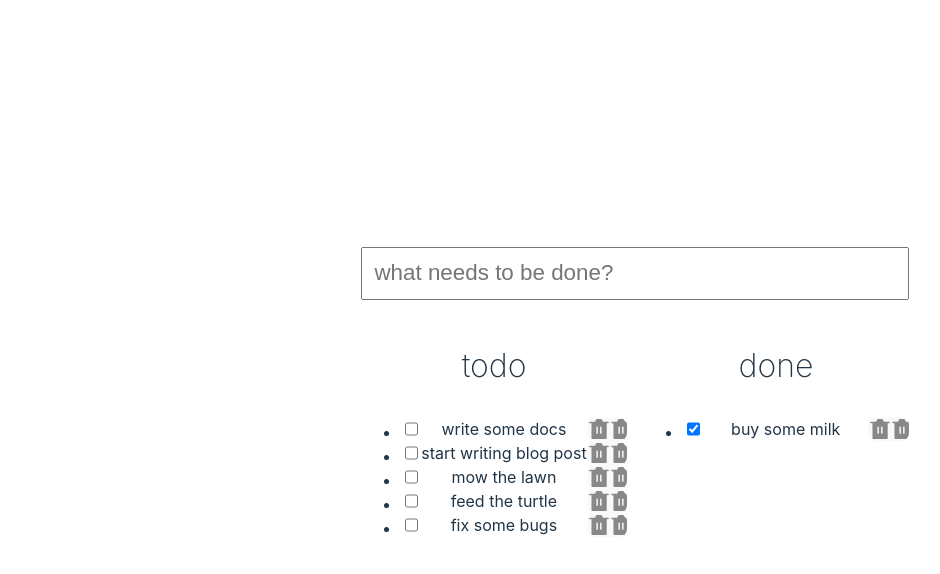
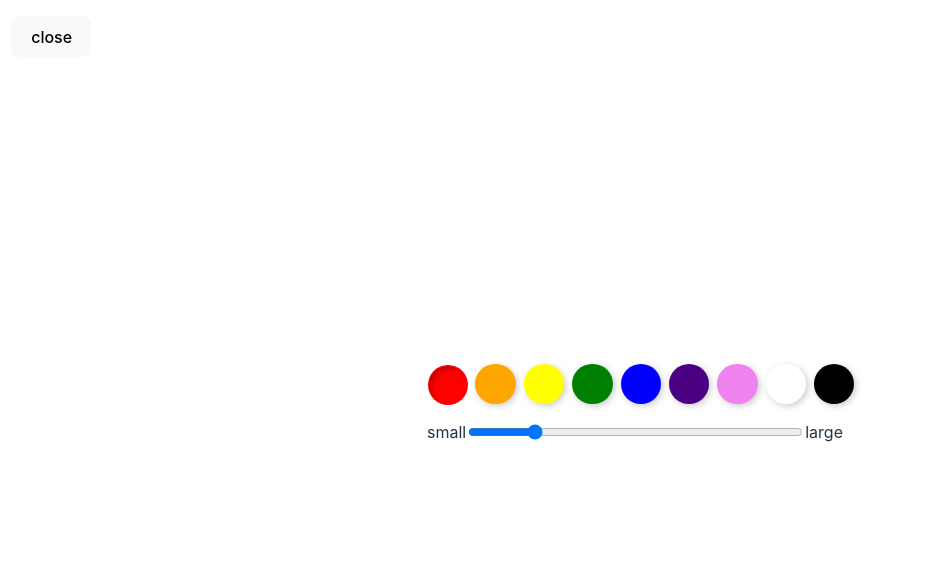
Before and after one commit to akashsoni01/svelte4_poc, a Svelte app in the folder my-svelte-project/: page / in a window 1280 px wide. Shown: the top 574 px of the page, without its empty margins (5-945 px from the left). Built offline with nearby package versions, Linux system fonts and the light colour scheme.

Commit message:
actions - use: directive

```diff
--- a/my-svelte-project/src/App.svelte
+++ b/my-svelte-project/src/App.svelte
@@ -1,57 +1,138 @@
 <script>
-  import { createTodoStore } from "./todos.js";
-  import TodoList from "./TodoList.svelte";
+  import Canvas from "./Canvas.svelte";
+  import { trapFocus } from "./actions.js";
 
-  const todos = createTodoStore([
-    { done: false, description: "write some docs" },
-    { done: false, description: "start writing blog post" },
-    { done: true, description: "buy some milk" },
-    { done: false, description: "mow the lawn" },
-    { done: false, description: "feed the turtle" },
-    { done: false, description: "fix some bugs" },
-  ]);
+  const colors = [
+    "red",
+    "orange",
+    "yellow",
+    "green",
+    "blue",
+    "indigo",
+    "violet",
+    "white",
+    "black",
+  ];
+  let selected = colors[0];
+  let size = 10;
+
+  let showMenu = true;
 </script>
 
-<div class="board">
-  <input
-    placeholder="what needs to be done?"
-    on:keydown={(e) => {
-      if (e.key === "Enter") {
-        todos.add(e.currentTarget.value);
-        e.currentTarget.value = "";
-      }
-    }}
-  />
+<div class="container">
+  <Canvas color={selected} {size} />
 
-  <div class="todo">
-    <h2>todo</h2>
-    <TodoList store={todos} done={false} />
-  </div>
+  {#if showMenu}
+    <div
+      class="modal-background"
+      on:click|self={() => (showMenu = false)}
+      on:keydown={(e) => {
+        if (e.key === "Escape") showMenu = false;
+      }}
+    >
+      <div class="menu">
+        <div class="colors">
+          {#each colors as color}
+            <button
+              class="color"
+              aria-label={color}
+              aria-current={selected === color}
+              style="--color: {color}"
+              on:click={() => {
+                selected = color;
+              }}
+            />
+          {/each}
+        </div>
 
-  <div class="done">
-    <h2>done</h2>
-    <TodoList store={todos} done={true} />
+        <label>
+          small
+          <input type="range" bind:value={size} min="1" max="50" />
+          large
+        </label>
+      </div>
+    </div>
+  {/if}
+
+  <div class="controls">
+    <button class="show-menu" on:click={() => (showMenu = !showMenu)}>
+      {showMenu ? "close" : "menu"}
+    </button>
   </div>
 </div>
 
 <style>
-  .board {
-    display: grid;
-    grid-template-columns: 1fr 1fr;
-    grid-column-gap: 1em;
-    max-width: 36em;
-    margin: 0 auto;
+  .container {
+    position: fixed;
+    left: 0;
+    top: 0;
+    width: 100%;
+    height: 100%;
   }
 
-  .board > input {
-    font-size: 1.4em;
-    grid-column: 1/3;
-    padding: 0.5em;
-    margin: 0 0 1rem 0;
+  .controls {
+    position: absolute;
+    left: 0;
+    top: 0;
+    padding: 1em;
   }
 
-  h2 {
-    font-size: 2em;
-    font-weight: 200;
+  .show-menu {
+    width: 5em;
+  }
+
+  .modal-background {
+    position: fixed;
+    display: flex;
+    justify-content: center;
+    align-items: center;
+    left: 0;
+    top: 0;
+    width: 100%;
+    height: 100%;
+    backdrop-filter: blur(20px);
+  }
+
+  .menu {
+    position: relative;
+    background: var(--bg-2);
+    width: calc(100% - 2em);
+    max-width: 28em;
+    padding: 1em 1em 0.5em 1em;
+    border-radius: 1em;
+    box-sizing: border-box;
+    user-select: none;
+  }
+
+  .colors {
+    display: grid;
+    align-items: center;
+    grid-template-columns: repeat(9, 1fr);
+    grid-gap: 0.5em;
+  }
+
+  .color {
+    aspect-ratio: 1;
+    border-radius: 50%;
+    background: var(--color, #fff);
+    transform: none;
+    filter: drop-shadow(2px 2px 3px rgba(0, 0, 0, 0.2));
+    transition: all 0.1s;
+  }
+
+  .color[aria-current="true"] {
+    transform: translate(1px, 1px);
+    filter: none;
+    box-shadow: inset 3px 3px 4px rgba(0, 0, 0, 0.2);
+  }
+
+  .menu label {
+    display: flex;
+    width: 100%;
+    margin: 1em 0 0 0;
+  }
+
+  .menu input {
+    flex: 1;
   }
 </style>
--- /dev/null
+++ b/my-svelte-project/src/Canvas.svelte
@@ -0,0 +1,97 @@
+<script>
+    import { onMount } from "svelte";
+
+    export let color;
+    export let size;
+
+    let canvas;
+    let context;
+    let previous;
+
+    function get_coords(e) {
+        const { clientX, clientY } = e;
+        const { left, top } = canvas.getBoundingClientRect();
+        const x = clientX - left;
+        const y = clientY - top;
+        return { x, y };
+    }
+
+    onMount(() => {
+        context = canvas.getContext("2d");
+
+        function resize() {
+            canvas.width = window.innerWidth;
+            canvas.height = window.innerHeight;
+        }
+
+        window.addEventListener("resize", resize);
+        resize();
+
+        return () => {
+            window.removeEventListener("resize", resize);
+        };
+    });
+</script>
+
+<canvas
+    bind:this={canvas}
+    on:pointerdown={(e) => {
+        const coords = get_coords(e);
+        context.fillStyle = color;
+        context.beginPath();
+        context.arc(coords.x, coords.y, size / 2, 0, 2 * Math.PI);
+        context.fill();
+
+        previous = coords;
+    }}
+    on:pointerleave={() => {
+        previous = null;
+    }}
+    on:pointermove={(e) => {
+        const coords = get_coords(e);
+
+        if (e.buttons === 1) {
+            e.preventDefault();
+
+            context.strokeStyle = color;
+            context.lineWidth = size;
+            context.lineCap = "round";
+            context.beginPath();
+            context.moveTo(previous.x, previous.y);
+            context.lineTo(coords.x, coords.y);
+            context.stroke();
+        }
+
+        previous = coords;
+    }}
+/>
+
+{#if previous}
+    <div
+        class="preview"
+        style="--color: {color}; --size: {size}px; --x: {previous.x}px; --y: {previous.y}px"
+    />
+{/if}
+
+<style>
+    canvas {
+        position: absolute;
+        left: 0;
+        top: 0;
+        width: 100%;
+        height: 100%;
+    }
+
+    .preview {
+        position: absolute;
+        left: var(--x);
+        top: var(--y);
+        width: var(--size);
+        height: var(--size);
+        transform: translate(-50%, -50%);
+        background: var(--color);
+        border-radius: 50%;
+        opacity: 0.5;
+        pointer-events: none;
+    }
+</style>
--- /dev/null
+++ b/my-svelte-project/src/actions.js
@@ -0,0 +1,40 @@
+export function trapFocus(node) {
+    const previous = document.activeElement;
+
+    function focusable() {
+        return Array.from(node.querySelectorAll('button, [href], input, select, textarea, [tabindex]:not([tabindex="-1"])'));
+    }
+
+    function handleKeydown(event) {
+        if (event.key !== 'Tab') return;
+
+        const current = document.activeElement;
+
+        const elements = focusable();
+        const first = elements.at(0);
+        const last = elements.at(-1)
+
+        if (event.shiftKey && current === first) {
+            last.focus();
+            event.preventDefault();
+        }
+
+        if (!event.shiftKey && current === last) {
+            first.focus();
+            event.preventDefault();
+        }
+    }
+
+    focusable()[0]?.focus();
+
+    // TODO finish writing the action
+    node.addEventListener('keydown', handleKeydown);
+
+    return {
+        destroy() {
+            node.removeEventListener('keydown', handleKeydown);
+            previous?.focus();
+        }
+    };
+
+}
```
